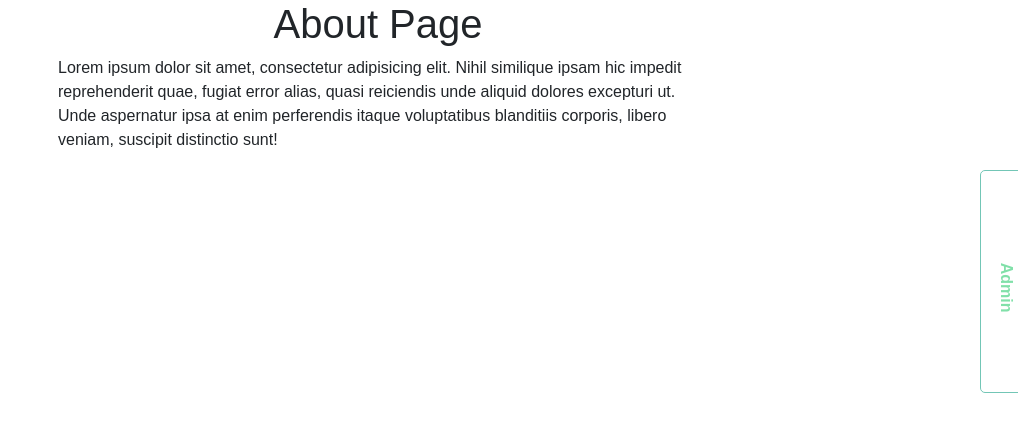
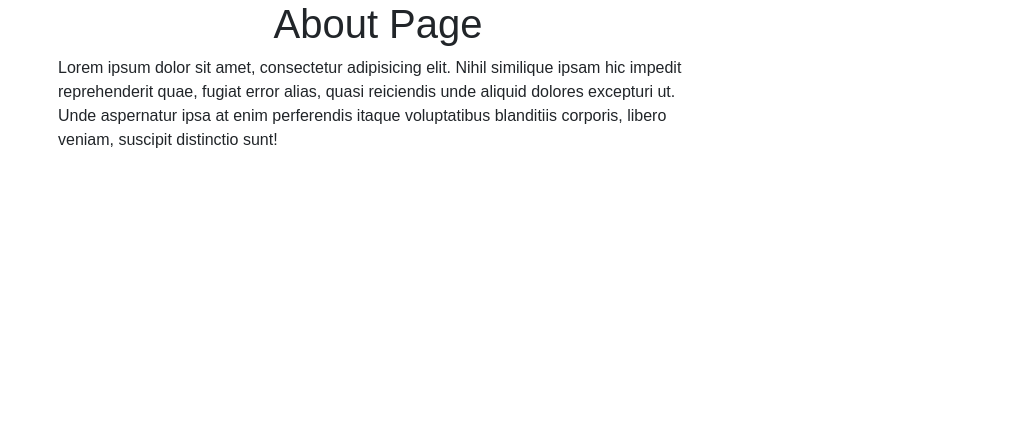
Before and after one commit to DSchMelz/Blog, a Django app: page /about/ in a window 1280 px wide. Shown: the part 70-502 px from the top of the page, without its empty margins (262-1280 px from the left). Run offline with Django 3.2, Linux system fonts and the light colour scheme; a user stored in the database is signed in; some libraries are stand-ins or nearby versions.

Commit message:
Удаление панели админа

```diff
--- a/static/css/admin-panel.css
+++ /dev/null
@@ -1,69 +0,0 @@
-.admin-panel {
-    border: 1px solid #16a085;
-    border-radius: 5px;
-    position: fixed;
-    top: 30%;
-    left: 97%;
-    z-index: 3;
-    display: -webkit-box;
-    display: -ms-flexbox;
-    display: flex;
-    -webkit-box-orient: vertical;
-    -webkit-box-direction: normal;
-        -ms-flex-direction: column;
-            flex-direction: column;
-    opacity: 0.6;
-    -webkit-transition: 0.3s;
-    transition: 0.3s;
-    padding: 5px 5px;
-}
-
-.admin-panel a {
-    -webkit-transition: 0.3s;
-    transition: 0.3s;
-    opacity: 0;
-    margin: 3px 0;
-}
-
-.admin-panel::before {
-    content: "Admin";
-    color: #2ecc71;
-    font-size: 16px;
-    font-family: "Montserrat", sans-serif;
-    position: relative;
-    font-weight: bold;
-    right: 25px;
-    top: 120px;
-    -webkit-transform: rotate(90deg);
-            transform: rotate(90deg);
-}
-
-.admin-panel:hover {
-    border: 1px solid #bdc3c7;
-    opacity: 1;
-    left: 93%;
-}
-
-.admin-panel:hover a {
-    opacity: 1;
-}
-
-.admin-panel:hover .dropdown-toggle {
-    opacity: 1;
-}
-
-.admin-panel:hover:before {
-    opacity: 0;
-}
-
-a.edit, a.delete {
-    visibility: hidden;
-}
-
-a.delete {
-    margin-bottom: 20px;
-}
-
-.dropdown-toggle {
-    opacity: 0;
-}
--- a/templates/index.html
+++ b/templates/index.html
@@ -85,12 +85,12 @@
     </nav>
     {% endif %}
     </div>
-    {% if request.user.is_authenticated and request.user.is_staff %}
+    <!-- {% if request.user.is_authenticated and request.user.is_staff %}
     <!-- если пользователь залогинен и является админом -->
-      <div class="admin-panel">
-        {% block admin-panel %}{% endblock %}
-      </div>
-    {% endif %}
+      <!-- <div class="admin-panel"> -->
+        <!-- {% block admin-panel %}{% endblock %} -->
+      <!-- </div> -->
+    <!-- {% endif %} -->
 </body>
 <script>
     var like = $(".like");
```
Also changed, not shown: db.sqlite3.
